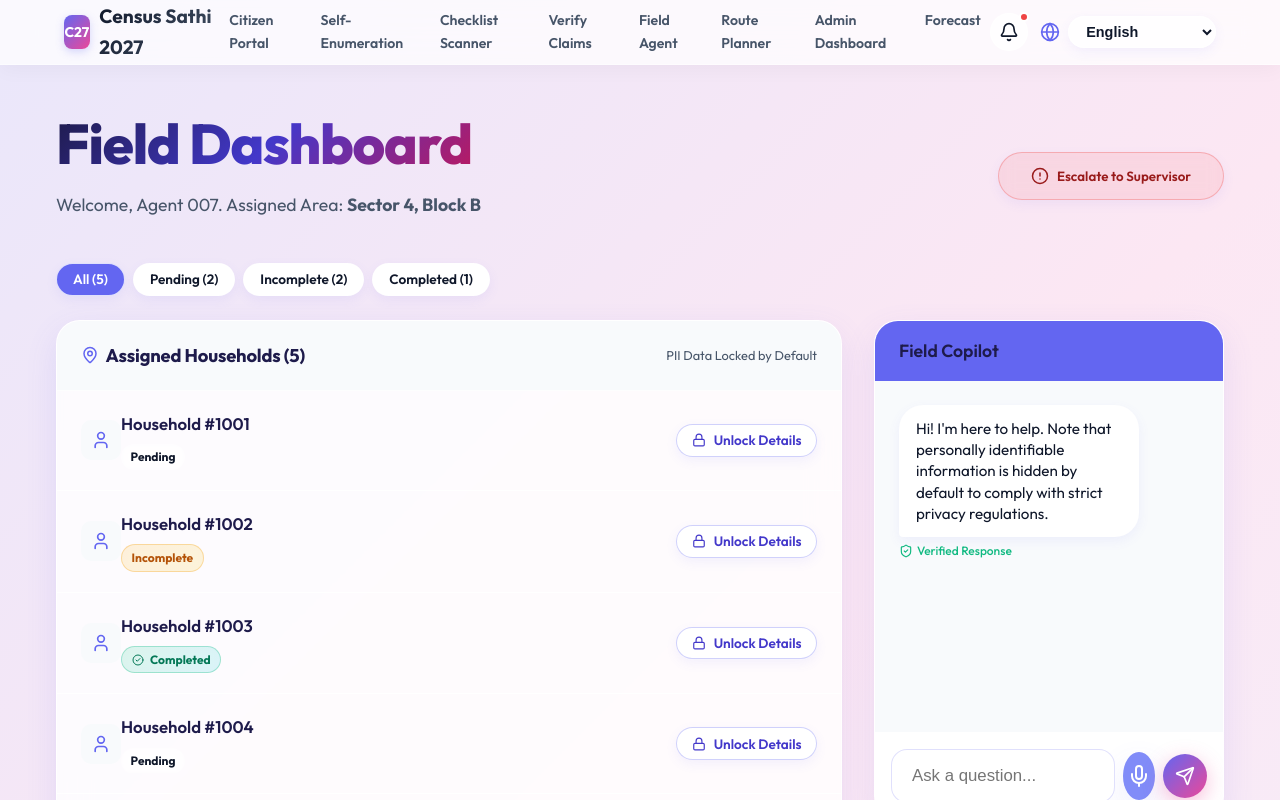
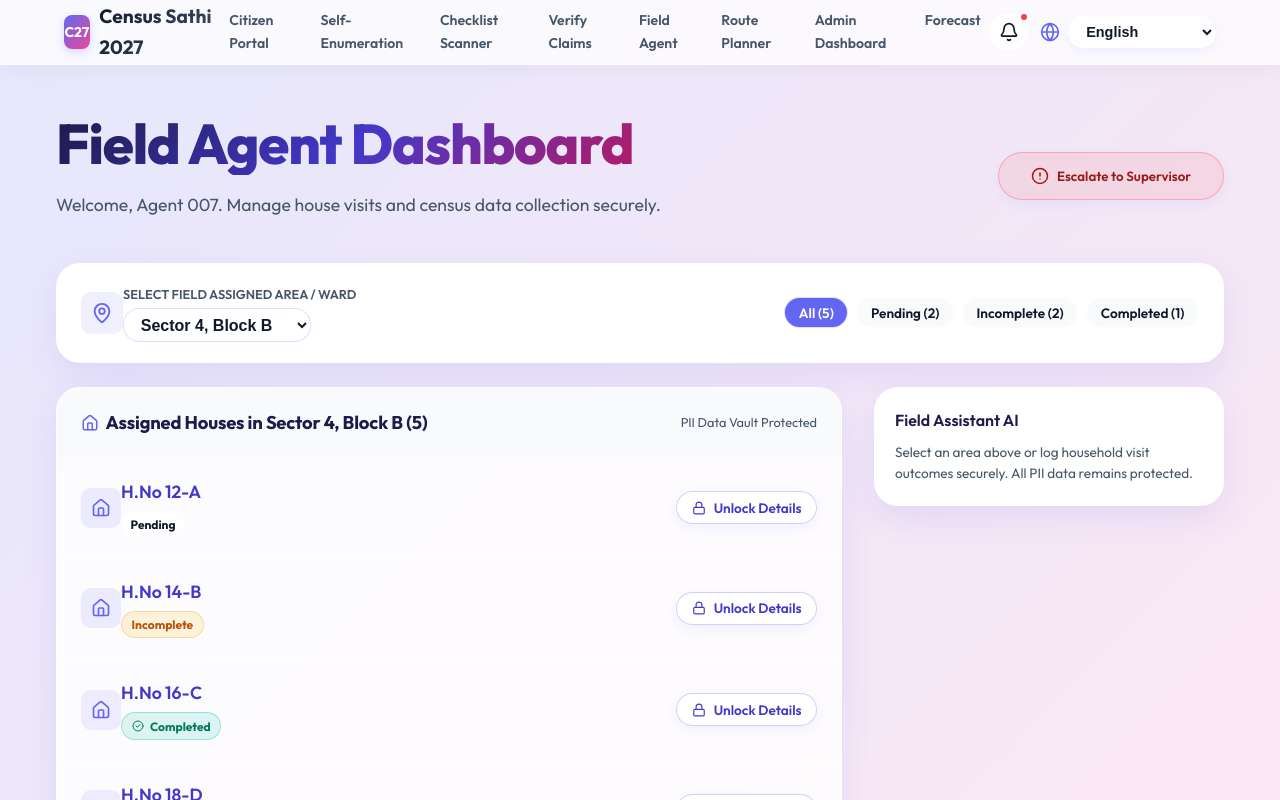
Before and after one commit to gauravv-yadav/census-sathi-2027, a React (Vite) app: page /enumerator in a window 1280 px wide. Shown: the top 800 px of the page. Built offline with nearby package versions, Linux system fonts and the light colour scheme.

Commit message:
Show House No. instead of household name and add Area selection dropdown

```diff
--- a/src/pages/enumerator/EnumeratorDashboard.jsx
+++ b/src/pages/enumerator/EnumeratorDashboard.jsx
@@ -1,10 +1,11 @@
 import { useState } from 'react';
 import Navbar from '../../components/layout/Navbar';
-import GenAIAssistant from '../../components/ai/GenAIAssistant';
+import Footer from '../../components/layout/Footer';
 import { mockEnumeratorTasks } from '../../data/mockData';
-import { MapPin, Phone, AlertCircle, CheckCircle2, Lock, Unlock, User, Filter } from 'lucide-react';
+import { MapPin, Phone, AlertCircle, CheckCircle2, Lock, Unlock, Home, Filter } from 'lucide-react';
 
 export default function EnumeratorDashboard() {
+  const [selectedArea, setSelectedArea] = useState('Sector 4, Block B');
   const [tasks] = useState(mockEnumeratorTasks);
   const [unlockedTasks, setUnlockedTasks] = useState(new Set());
   const [filter, setFilter] = useState('All');
@@ -19,9 +20,12 @@ export default function EnumeratorDashboard() {
     setUnlockedTasks(newUnlocked);
   };
 
-  const handleAiAsk = async () => {
-    return "This is your Field Copilot. I can translate questions, explain procedures, or help you log incomplete cases securely.";
-  };
+  const areaOptions = [
+    "Sector 4, Block B",
+    "Sector 2, Block A",
+    "Sector 9, Block C",
+    "District 12, Ward 4"
+  ];
 
   const filteredTasks = tasks.filter(task => {
     if (filter === 'All') return true;
@@ -36,18 +40,46 @@ export default function EnumeratorDashboard() {
     <div>
       <Navbar />
       <main className="page-content container">
-        <div className="flex justify-between items-center mb-4">
+        <div className="flex justify-between items-center mb-4 flex-wrap gap-3">
           <div>
-            <h1>Field Dashboard</h1>
-            <p>Welcome, Agent 007. Assigned Area: <strong>Sector 4, Block B</strong></p>
+            <h1>Field Agent Dashboard</h1>
+            <p>Welcome, Agent 007. Manage house visits and census data collection securely.</p>
           </div>
           <button className="btn-secondary" style={{ backgroundColor: 'rgba(239, 68, 68, 0.1)', color: '#991b1b', borderColor: 'rgba(239, 68, 68, 0.3)' }}>
             <AlertCircle size={18} /> Escalate to Supervisor
           </button>
         </div>
 
-        {/* Quick Filter Pills */}
-        <div className="flex gap-2 mb-4" style={{ flexWrap: 'wrap' }}>
+        {/* Area Selector Dropdown */}
+        <div className="card mb-4" style={{ backgroundColor: 'white', padding: '1.25rem 1.5rem' }}>
+          <div className="flex items-center justify-between flex-wrap gap-3">
+            <div className="flex items-center gap-3">
+              <div style={{
+                width: '42px', height: '42px', borderRadius: '10px',
+                backgroundColor: 'rgba(99, 102, 241, 0.1)', color: 'var(--primary-color)',
+                display: 'flex', alignItems: 'center', justifyContent: 'center'
+              }}>
+                <MapPin size={22} />
+              </div>
+              <div>
+                <label style={{ fontSize: '0.8rem', fontWeight: '600', color: 'var(--text-muted)', textTransform: 'uppercase', display: 'block' }}>
+                  Select Field Assigned Area / Ward
+                </label>
+                <select
+                  className="input-field"
+                  value={selectedArea}
+                  onChange={(e) => setSelectedArea(e.target.value)}
+                  style={{ padding: '0.4rem 0.8rem', fontWeight: '700', fontSize: '1rem', width: 'auto', marginTop: '4px' }}
+                >
+                  {areaOptions.map(area => (
+                    <option key={area} value={area}>{area}</option>
+                  ))}
+                </select>
+              </div>
+            </div>
+
+            {/* Quick Status Filter Pills */}
+            <div className="flex gap-2">
               {[
                 { label: 'All', count: tasks.length },
                 { label: 'Pending', count: pendingCount },
@@ -58,21 +90,21 @@ export default function EnumeratorDashboard() {
                   key={item.label}
                   onClick={() => setFilter(item.label)}
                   style={{
-                padding: '0.4rem 1rem',
+                    padding: '0.35rem 0.85rem',
                     borderRadius: 'var(--radius-full)',
                     fontSize: '0.85rem',
                     fontWeight: '600',
-                backgroundColor: filter === item.label ? 'var(--primary-color)' : 'white',
+                    backgroundColor: filter === item.label ? 'var(--primary-color)' : 'var(--bg-main)',
                     color: filter === item.label ? 'white' : 'var(--text-main)',
                     border: '1px solid var(--border-color)',
-                cursor: 'pointer',
-                boxShadow: 'var(--shadow-sm)',
-                transition: 'all 0.2s'
+                    cursor: 'pointer'
                   }}
                 >
                   {item.label} ({item.count})
                 </button>
               ))}
+            </div>
+          </div>
         </div>
 
         <div style={{ display: 'grid', gridTemplateColumns: '1fr 350px', gap: '2rem' }}>
@@ -81,14 +113,17 @@ export default function EnumeratorDashboard() {
             <div className="card" style={{ padding: '0', overflow: 'hidden' }}>
               <div className="flex justify-between items-center" style={{ padding: '1.25rem 1.5rem', borderBottom: '1px solid var(--border-color)', backgroundColor: 'var(--bg-main)' }}>
                 <h2 style={{ margin: 0, fontSize: '1.15rem', display: 'flex', alignItems: 'center', gap: '0.4rem' }}>
-                  <MapPin size={18} color="var(--primary-color)" /> Assigned Households ({filteredTasks.length})
+                  <Home size={18} color="var(--primary-color)" /> Assigned Houses in {selectedArea} ({filteredTasks.length})
                 </h2>
-                <span style={{ fontSize: '0.8rem', color: 'var(--text-muted)' }}>PII Data Locked by Default</span>
+                <span style={{ fontSize: '0.8rem', color: 'var(--text-muted)' }}>PII Data Vault Protected</span>
               </div>
 
               <div>
                 {filteredTasks.map(task => {
                   const isUnlocked = unlockedTasks.has(task.id);
+                  // Generate clean House Number (e.g. H.No 12-A)
+                  const houseNo = `H.No ${10 + task.id * 2}-${String.fromCharCode(64 + task.id)}`;
+
                   return (
                     <div key={task.id} style={{
                       padding: '1.25rem 1.5rem',
@@ -100,19 +135,19 @@ export default function EnumeratorDashboard() {
                         <div className="flex items-center gap-3">
                           <div style={{
                             width: '40px', height: '40px', borderRadius: '10px',
-                            backgroundColor: 'var(--bg-main)', display: 'flex', alignItems: 'center', justifyContent: 'center',
+                            backgroundColor: 'rgba(99, 102, 241, 0.1)', display: 'flex', alignItems: 'center', justifyContent: 'center',
                             color: 'var(--primary-color)'
                           }}>
-                            <User size={20} />
+                            <Home size={20} />
                           </div>
                           <div>
-                            <h3 style={{ margin: '0', fontSize: '1.05rem' }}>
-                              Household #{1000 + task.id}
+                            <h3 style={{ margin: '0', fontSize: '1.1rem', color: 'var(--primary-dark)' }}>
+                              {houseNo}
                             </h3>
                             <span className={`badge ${
                               task.status === 'Completed' ? 'verified' :
                               task.status === 'Incomplete' ? 'misleading' : ''
-                            }`} style={{ marginTop: '0.4rem', padding: '0.2rem 0.6rem', fontSize: '0.75rem' }}>
+                            }`} style={{ marginTop: '0.3rem', padding: '0.2rem 0.6rem', fontSize: '0.75rem' }}>
                               {task.status === 'Completed' && <CheckCircle2 size={12} />}
                               {task.status}
                             </span>
@@ -140,10 +175,10 @@ export default function EnumeratorDashboard() {
                           marginTop: '1.25rem', padding: '1rem', backgroundColor: 'var(--bg-main)',
                           borderRadius: 'var(--radius-md)', border: '1px solid var(--border-color)'
                         }}>
-                          <div className="flex justify-between">
+                          <div className="flex justify-between flex-wrap gap-2">
                             <div>
-                              <div style={{ fontSize: '0.75rem', color: 'var(--text-muted)', textTransform: 'uppercase' }}>Resident Name / Address</div>
-                              <div style={{ fontWeight: '600' }}>{task.household}</div>
+                              <div style={{ fontSize: '0.75rem', color: 'var(--text-muted)', textTransform: 'uppercase' }}>House Location & Resident</div>
+                              <div style={{ fontWeight: '600' }}>{houseNo}, {task.household}</div>
                             </div>
                             <div>
                               <div style={{ fontSize: '0.75rem', color: 'var(--text-muted)', textTransform: 'uppercase' }}>Contact Number</div>
@@ -168,14 +203,16 @@ export default function EnumeratorDashboard() {
           </section>
 
           <section>
-            <GenAIAssistant
-              title="Field Copilot"
-              initialGreeting="Hi! I'm here to help. Note that personally identifiable information is hidden by default to comply with strict privacy regulations."
-              onAsk={handleAiAsk}
-            />
+            <div className="card" style={{ backgroundColor: 'white', padding: '1.25rem' }}>
+              <h3 style={{ fontSize: '1rem', marginBottom: '0.5rem' }}>Field Assistant AI</h3>
+              <p style={{ fontSize: '0.85rem', color: 'var(--text-muted)', margin: 0 }}>
+                Select an area above or log household visit outcomes securely. All PII data remains protected.
+              </p>
+            </div>
           </section>
         </div>
       </main>
+      <Footer />
     </div>
   );
 }
```
Lines whose indentation alone changed are shown as unchanged.
